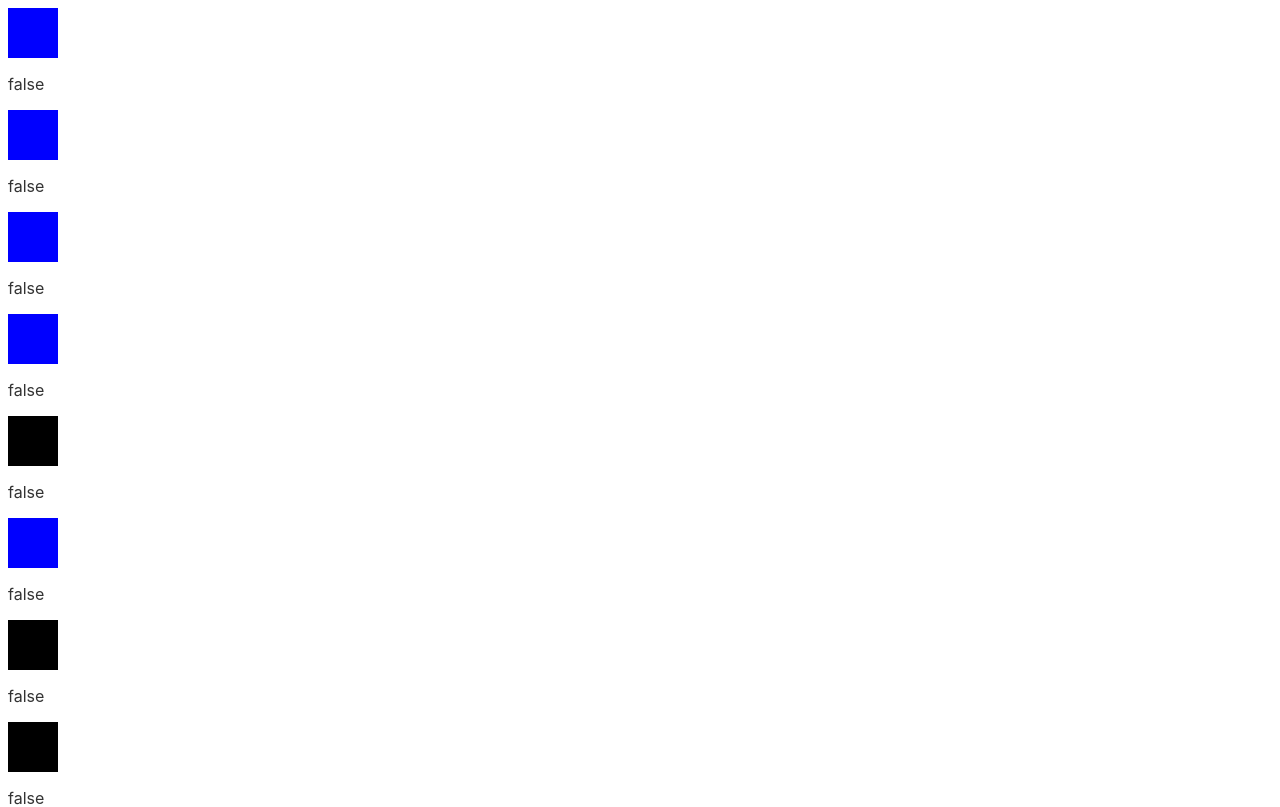
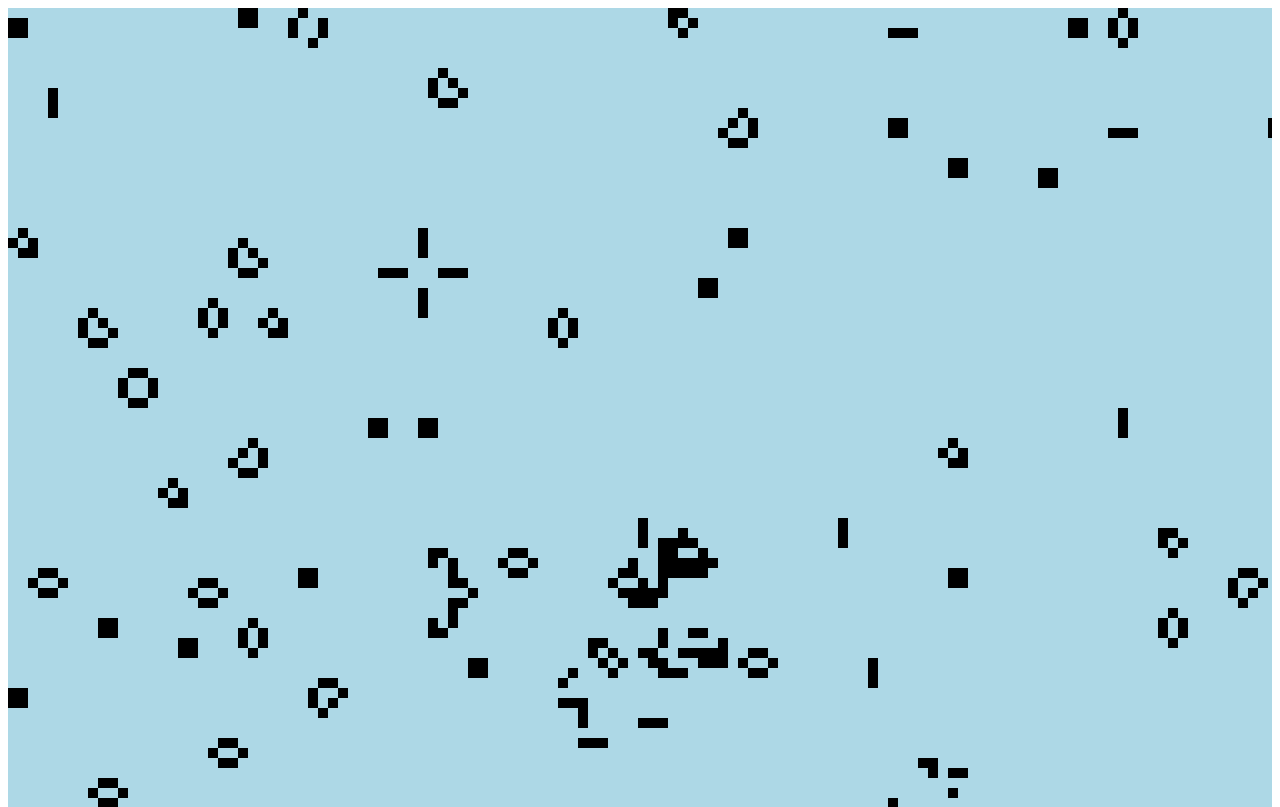
Before and after one commit to n-ckr-ch-rds-n/game-of-life, a Svelte app: page / in a window 1280 px wide. Shown: the top 807 px of the page. Built offline with nearby package versions, Linux system fonts and the light colour scheme.

Commit message:
Display cells correctly

```diff
--- a/src/App.svelte
+++ b/src/App.svelte
@@ -1,5 +1,4 @@
 <script lang="ts">
-    import Cell from "./cell/Cell.svelte"
     import {MatrixUpdater} from "./matrix updater/matrix.updater";
     import {CellStateCalculator} from "./cell-state calculator/cell.state.calculator";
     import {matrixStore} from "./matrix store/matrix.store";
@@ -20,12 +19,11 @@
 
     setInterval(() => {
         matrixStore.update(currentValue => updater.updateMatrix(currentValue));
-    }, 5000);
+    }, 10);
 
 </script>
-{#each matrix as row}
-    <Row row={row}/>
-{/each}
-<!--{#each cells as cell}-->
-<!--    <Cell state={cell.state}/>-->
-<!--{/each}-->
+<main>
+    {#each matrix as row}
+        <Row row={row}/>
+    {/each}
+</main>
--- a/src/cell/Cell.svelte
+++ b/src/cell/Cell.svelte
@@ -4,17 +4,21 @@
         0: "white",
         1: "black"
     };
-    let color: string = state ? "black" : "blue";
+    let color: string = state ? "black" : "lightblue";
 </script>
 
-<main>
-    <div class="square" style="background-color: {color}"></div>
-    <p>{state}</p>
-</main>
+<!--<main>-->
+<!--    <div class="square" style="background-color: {color}"></div>-->
+<!--&lt;!&ndash;    <p>{state}</p>&ndash;&gt;-->
+<!--</main>-->
+
+<!--<div class="square" style="background-color: {color}"></div>-->
+
+<span><div class="square" style="background-color: {color}"></div></span>
 
 <style>
     .square {
-        height: 50px;
-        width: 50px;
+        height: 20px;
+        width: 10px;
     }
 </style>
--- a/src/row/Row.svelte
+++ b/src/row/Row.svelte
@@ -3,15 +3,26 @@
     export let row;
 </script>
 
-<main>
+<div class="row">
     {#each row as cellState}
-        <Cell state="{cellState}"></Cell>
+        <span class="cell">
+            <div class="cell" style="background-color: {cellState ? 'black' : 'lightblue'}">
+            </div>
+        </span>
     {/each}
-</main>
+</div>
 
 <style>
-    .square {
-        height: 50px;
-        width: 50px;
+    .row {
+        overflow: hidden;
+        display: flex;
+        flex-direction: row;
+        flex-wrap: nowrap;
+    }
+
+    .cell {
+
+        width: 10px;
+        height: 10px;
     }
 </style>
```
